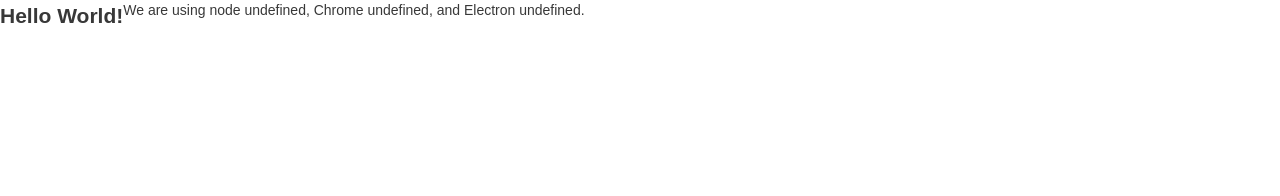
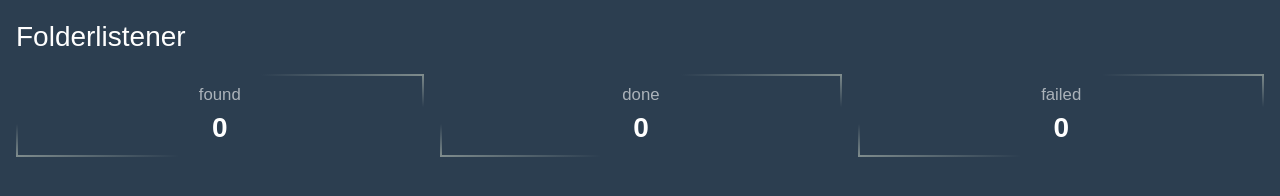
Before and after one commit to pixl-bommy/pixl-background-crawler, an Electron app: page index.html in a window 1280 px wide. Drawn offline with Linux system fonts and the light colour scheme.

Commit message:
Placed first divs and styled them.

```diff
--- /dev/null
+++ b/assets/css/coloring.css
@@ -0,0 +1,4 @@
+.bg-row {
+    background-color: var(--color-bg-row);
+    color: #fff;
+}
--- a/assets/css/global.css
+++ b/assets/css/global.css
@@ -11,7 +11,7 @@
     line-height: 1.5;
     overflow: hidden; /* Prevents rubber-band scrolling of the whole "page" */
     color: var(--color);
-    background-color: #fff; /* To cover OSes with no default background color */
+    background-color: var(--color-bg); /* To cover OSes with no default background color */
 }
 
 body {
--- /dev/null
+++ b/assets/css/pages/index.css
@@ -0,0 +1,79 @@
+.container {
+    width: 100%;
+    display: flex;
+    flex-direction: column;
+}
+
+.row {
+    display: flex;
+    flex-direction: row;
+    padding: var(--spacing);
+}
+
+.container .header {
+    position: relative;
+    margin: var(--spacing);
+    margin-bottom: 0;
+    padding: var(--spacing);
+    padding-bottom: 0;
+    text-align: left;
+    font-size: 2em;
+    color: #fff;
+    width: 100%;
+}
+
+.container .item {
+    position: relative;
+    flex-grow: 1;
+    margin: var(--spacing);
+    padding: var(--spacing);
+    text-align: center;
+    font-size: 2em;
+    color: #fff;
+}
+
+.container .item > * {
+    display: block;
+}
+
+.container .item .small {
+    font-size: 0.6em;
+    opacity: 0.6;
+}
+
+/* Item borders */
+.container .item span.line:nth-child(1) {
+    position: absolute;
+    top: 0;
+    right: 0;
+    width: 40%;
+    height: 2px;
+    background: linear-gradient(to right, #7f8c8d00, #7f8c8d);
+}
+
+.container .item span.line:nth-child(2) {
+    position: absolute;
+    bottom: 0;
+    left: 0;
+    width: 40%;
+    height: 2px;
+    background: linear-gradient(to left, #7f8c8d00, #7f8c8d);
+}
+
+.container .item span.line:nth-child(3) {
+    position: absolute;
+    top: 0;
+    right: 0;
+    width: 2px;
+    height: 40%;
+    background: linear-gradient(to top, #7f8c8d00, #7f8c8d);
+}
+
+.container .item span.line:nth-child(4) {
+    position: absolute;
+    bottom: 0;
+    left: 0;
+    width: 2px;
+    height: 40%;
+    background: linear-gradient(to bottom, #7f8c8d00, #7f8c8d);
+}
--- a/assets/css/variables.css
+++ b/assets/css/variables.css
@@ -8,7 +8,11 @@
   --color-link:     hsl(0,0%,22%);
 
   --color-border:   hsl(0,0%,88%);
-  --color-bg:       hsl(0,0%,96%);
+  --color-bg:       #2c3e50;
 
   --color-accent:   black; /* Fallback */
+
+  --color-bg-row:   #778ca3;
+
+  --spacing:        8px;
 }
--- a/index.html
+++ b/index.html
@@ -7,18 +7,45 @@
     <link rel="stylesheet" href="assets/css/variables.css">
     <link rel="stylesheet" href="assets/css/nativize.css">
     <link rel="stylesheet" href="assets/css/global.css">
+    <link rel="stylesheet" href="assets/css/coloring.css">
+
+    <link rel="stylesheet" href="assets/css/pages/index.css">
 
     <title>Hello World!</title>
 </head>
 
 <body>
-    <h1>Hello World!</h1>
-    We are using node
-    <script>document.write(process.versions.node)</script>,
-    Chrome
-    <script>document.write(process.versions.chrome)</script>,
-    and Electron
-    <script>document.write(process.versions.electron)</script>.
+    <div class="container">
+        <div class="header">
+            Folderlistener
+        </div>
+        <div class="row">
+            <div class="item">
+                <span class="line"></span>
+                <span class="line"></span>
+                <span class="line"></span>
+                <span class="line"></span>
+                <span class="small">found</span>
+                <strong>0</strong>
+            </div>
+            <div class="item">
+                <span class="line"></span>
+                <span class="line"></span>
+                <span class="line"></span>
+                <span class="line"></span>
+                <span class="small">done</span>
+                <strong>0</strong>
+            </div>
+            <div class="item">
+                <span class="line"></span>
+                <span class="line"></span>
+                <span class="line"></span>
+                <span class="line"></span>
+                <span class="small">failed</span>
+                <strong>0</strong>
+            </div>
+        </div>
+    </div>
 </body>
 
 </html>
--- a/main.js
+++ b/main.js
@@ -10,8 +10,8 @@
  */
 const createWindow = () => {
     const windowPreferences = {
-        width: 960,
-        height: 600,
+        width: 800,
+        height: 300,
         webPreferences: {
             nodeIntegration: true,
         },
```
